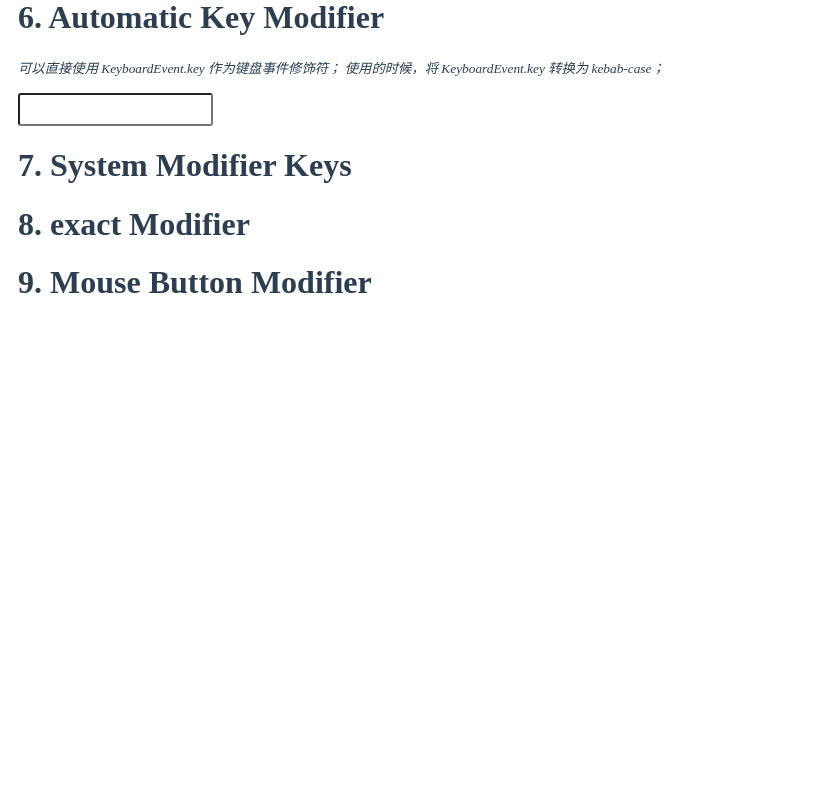
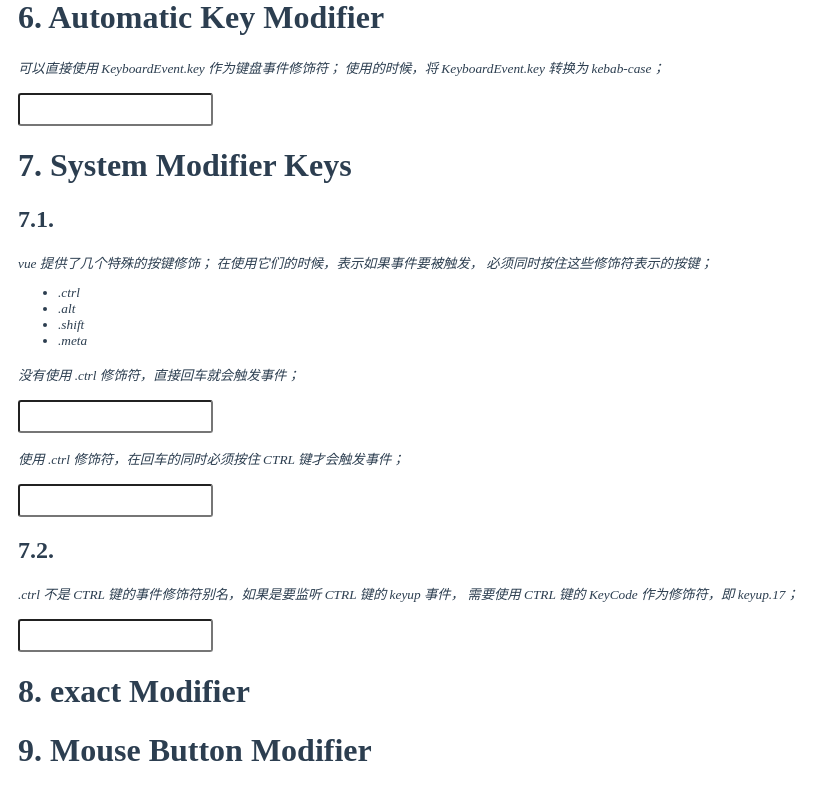
Before and after one commit to luotaoyeah/learning-vue, a Vue app: page /#/guide/event-handling in a window 1280 px wide. Shown: the part 3377-4177 px from the top of the page, without its empty margins (0-840 px from the left). Before the commit the page ends 3718 px from the top, so only its background shows below. Built offline with nearby package versions, Linux system fonts and the light colour scheme.

Commit message:
event handling: system modifier keys

```diff
--- a/src/doc/guide/event-handling/event-system-modifier-key.vue
+++ b/src/doc/guide/event-handling/event-system-modifier-key.vue
@@ -1,5 +1,60 @@
 <template>
-  <div><h1>7. System Modifier Keys</h1>
+  <div>
+    <h1>7. System Modifier Keys</h1>
+    <h2>7.1.</h2>
+    <p>
+      <small>
+        <i>
+          vue 提供了几个特殊的按键修饰；
+          在使用它们的时候，表示如果事件要被触发，
+          必须同时按住这些修饰符表示的按键；
+          <ul>
+            <li>.ctrl</li>
+            <li>.alt</li>
+            <li>.shift</li>
+            <li>.meta</li>
+          </ul>
+        </i>
+      </small>
+    </p>
+    <p>
+      <small>
+        <i>
+          没有使用 .ctrl 修饰符，直接回车就会触发事件；
+        </i>
+      </small>
+    </p>
+    <input
+      style="padding: 7px;border-radius: 3px;"
+      type="text"
+      @keyup.enter="handleKeyUp01"
+    />
+    <p>
+      <small>
+        <i>
+          使用 .ctrl 修饰符，在回车的同时必须按住 CTRL 键才会触发事件；
+        </i>
+      </small>
+    </p>
+    <input
+      style="padding: 7px;border-radius: 3px;"
+      type="text"
+      @keyup.enter.ctrl="handleKeyUp01"
+    />
+    <h2>7.2.</h2>
+    <p>
+      <small>
+        <i>
+          .ctrl 不是 CTRL 键的事件修饰符别名，如果是要监听 CTRL 键的 keyup 事件，
+          需要使用 CTRL 键的 KeyCode 作为修饰符，即 keyup.17；
+        </i>
+      </small>
+    </p>
+    <input
+      style="padding: 7px;border-radius: 3px;"
+      type="text"
+      @keyup.17="handleKeyUp01"
+    />
   </div>
 </template>
 <script>
@@ -7,7 +62,13 @@ export default {
   data() {
     return {};
   },
-  methods: {}
+  methods: {
+    handleKeyUp01(e) {
+      if (e) {
+        alert(e.code);
+      }
+    }
+  }
 };
 </script>
 <style scoped>
```
